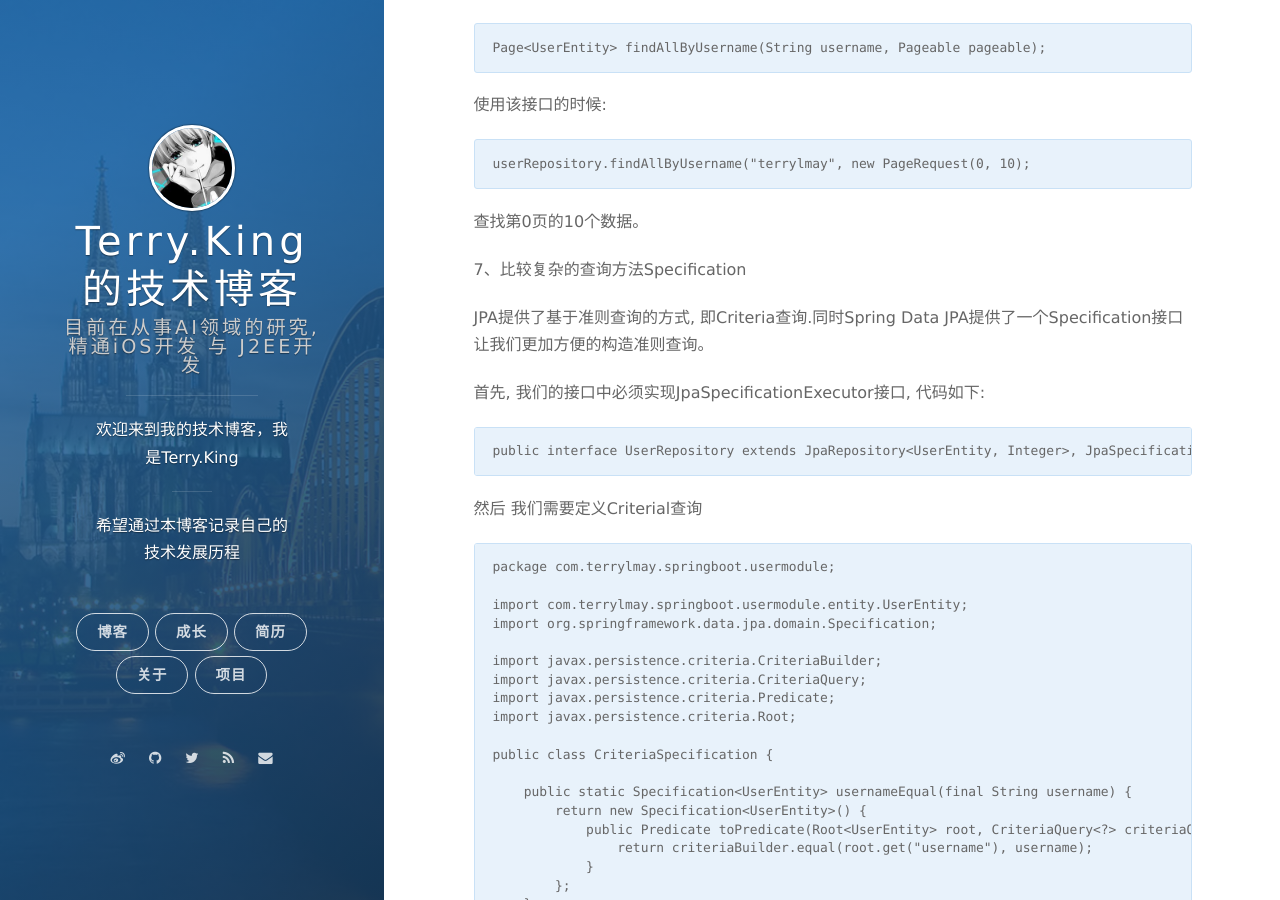
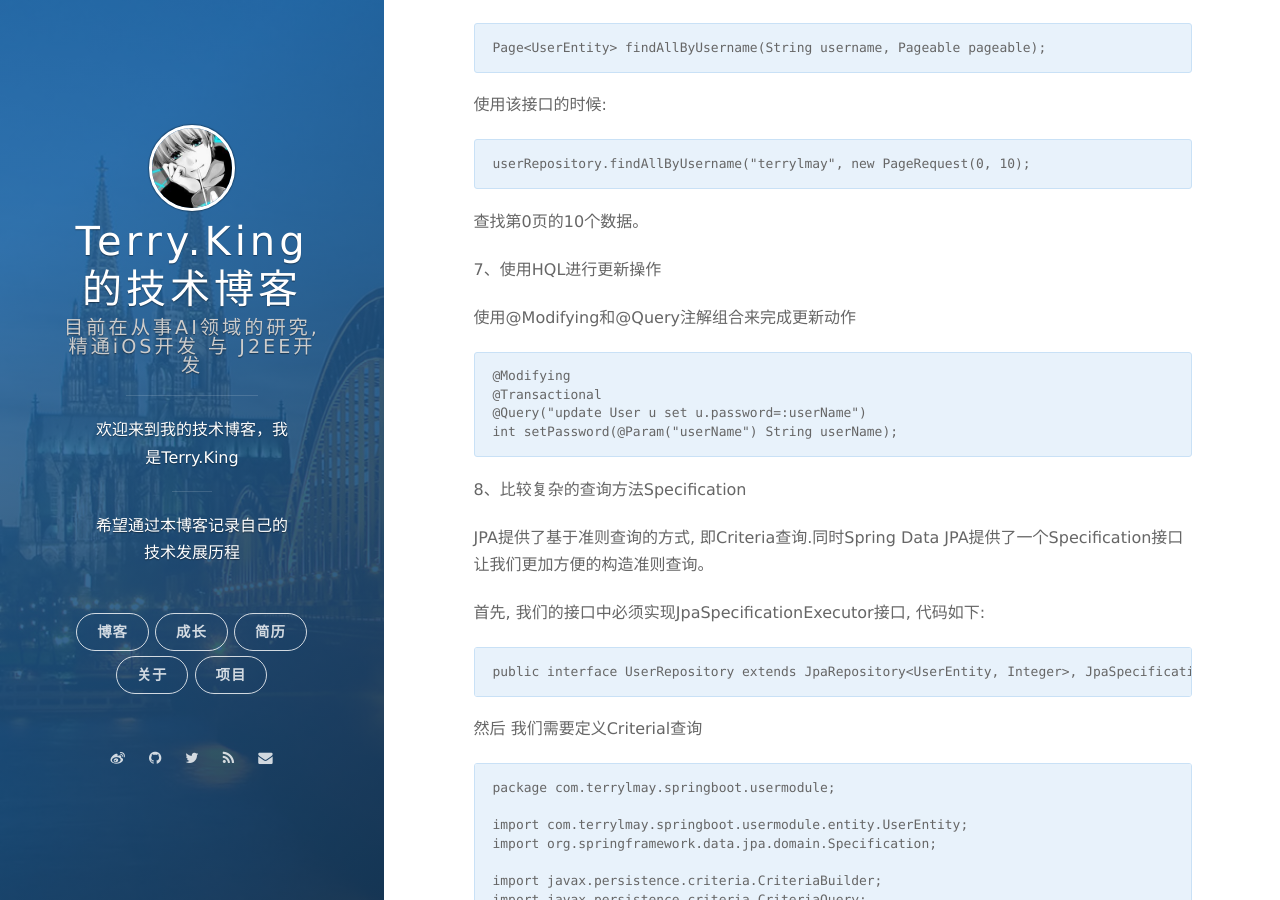
Before and after one commit to terryKing1992/terryKing1992.github.io, a Jekyll site: the page built from _posts/2017-09-14-spring-data-jpa-tutorial-advanced.md, in a window 1280 px wide and 900 px high, scrolled down 3305 px. Built offline with Jekyll 4.4.1, drawn with Linux system fonts in a browser that asks for light colours; nearby versions of some CDN libraries; comment, search, counter and statistics services are not loaded.

Commit message:
增加JPA更新操作

```diff
--- a/_posts/2017-09-14-spring-data-jpa-tutorial-advanced.md
+++ b/_posts/2017-09-14-spring-data-jpa-tutorial-advanced.md
@@ -140,7 +140,16 @@ JPA允许用户使用NamedQuery来定义查询方法即通过一个名字映射
 
 查找第0页的10个数据。
 
-7、比较复杂的查询方法Specification
+7、使用HQL进行更新操作
+
+使用@Modifying和@Query注解组合来完成更新动作
+
+	@Modifying
+	@Transactional
+	@Query("update User u set u.password=:userName")
+	int setPassword(@Param("userName") String userName);
+
+8、比较复杂的查询方法Specification
 
 JPA提供了基于准则查询的方式, 即Criteria查询.同时Spring Data JPA提供了一个Specification接口让我们更加方便的构造准则查询。
 
```
